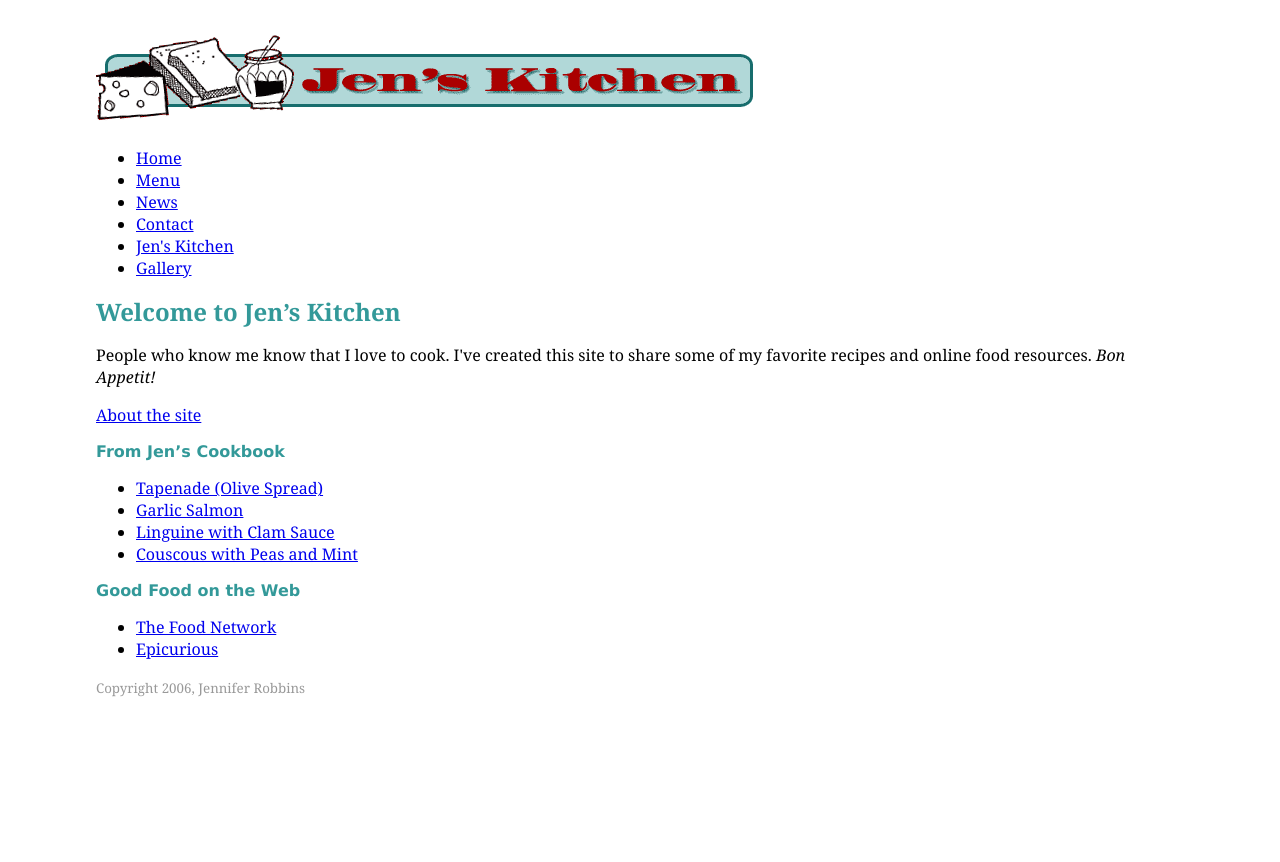
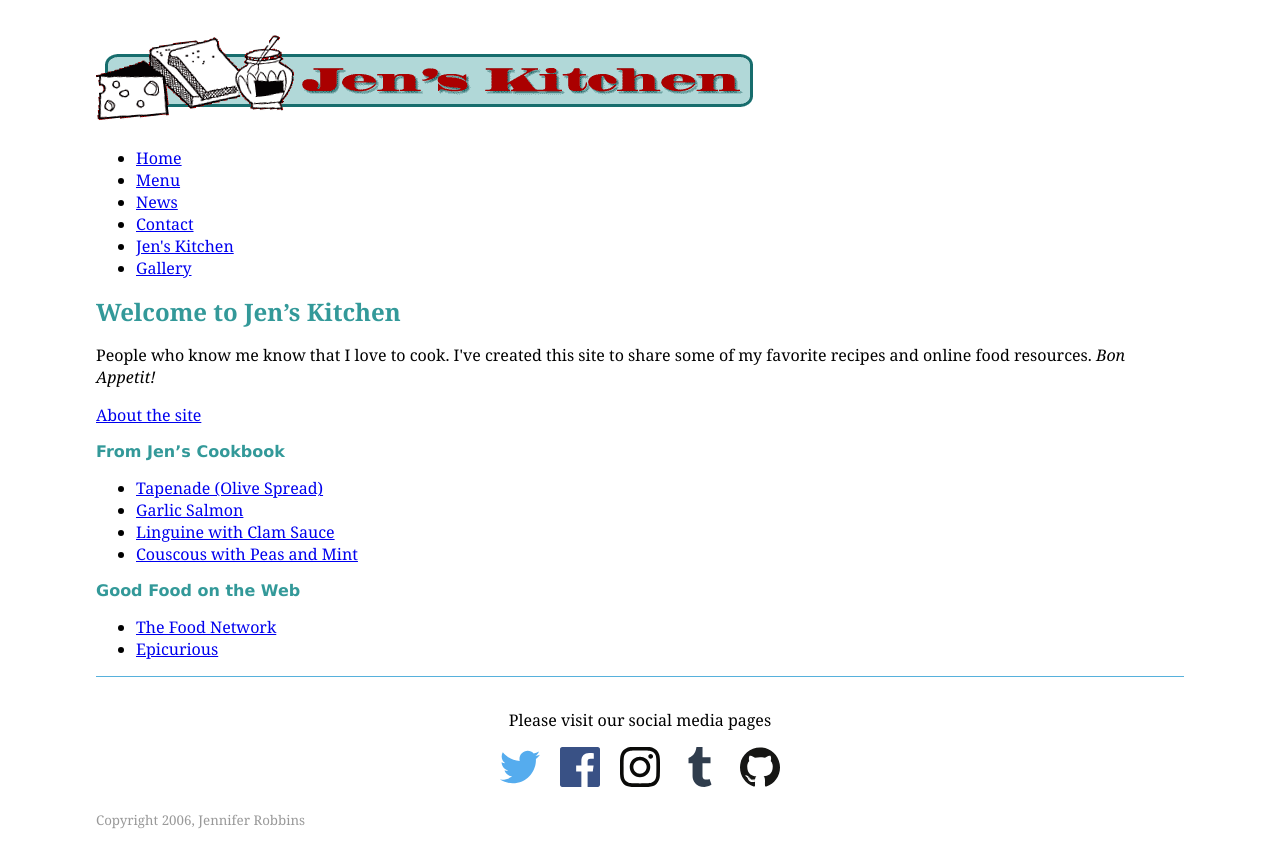
Before and after one commit to leilabusa/fid, a plain HTML site: page bistro/jenskitchen/jenskitch.html in a window 1280 px wide. Before the commit the page ends 800 px from the top, so only its background shows below. Drawn offline with Linux system fonts and the light colour scheme.

Commit message:
Update Jenskitch

```diff
--- a/bistro/jenskitchen/jenskitch.html
+++ b/bistro/jenskitchen/jenskitch.html
@@ -46,7 +46,8 @@ footer img {
     <li><a href="../contact.html">Contact</a></li>
     <li><a href="jenskitch.html">Jen's Kitchen</a></li>
     <li><a href="../gallery/gallery.html">Gallery</a></li>
-    </ul></nav>
+    </ul>
+</nav>
 
 <h1>Welcome to Jen&rsquo;s Kitchen</h1>
 
@@ -67,7 +68,15 @@ footer img {
   <li><a href="https://www.foodnetwork.com/" target="_blank">The Food Network</a></li>
   <li><a href="https://www.epicurious.com/" target="_blank">Epicurious</a></li>
 </ul>
-
+<footer>
+<p>Please visit our social media pages</p>
+	<img src="../svg/icons/twitter.svg" alt="twitter">
+	<img src="../svg/icons/facebook.svg" alt="facebook">
+	<img src="../svg/icons/instagram.svg" alt="instagram">
+	<img src="../svg/icons/tumblr.svg" alt="tumblr">
+	<img src="../svg/icons/github-icon.svg" alt="github">
+</p>
+</footer>
   <p><small>Copyright 2006, Jennifer Robbins</small></p>
 
 
```
